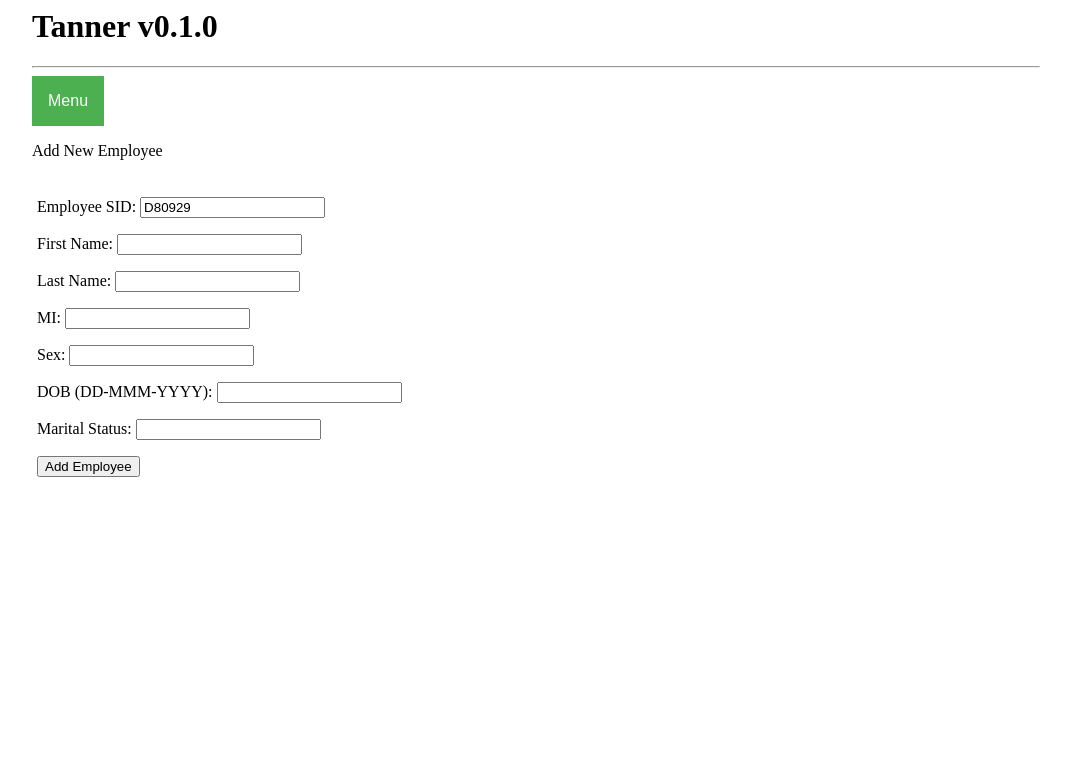
After one commit to chris-conklin/Tanner, a PHP site: page /write_employee_data.php in a window 1280 px wide. The commit adds this page. Shown: the top 783 px of the page, without its empty margins (104-1175 px from the left). Run offline with PHP 8.4, Linux system fonts and the light colour scheme.

Commit message:
Add write_employee_data.php

```diff
--- a/forms/test_employee.php
+++ b/forms/test_employee.php
@@ -26,7 +26,7 @@
 		<p>First Name: <input type="text" name="fname" ></p>
 		<p>Last Name: <input type="text" name="lname" ></p>
 		<p>MI: <input type="text" name="mi" ></p>
-		<p>Sex: <input type="text" name="sex" ></p?
+		<p>Sex: <input type="text" name="sex" ></p>
 		<p>DOB (DD-MMM-YYYY): <input type="text" name="dob" ></p>
 		<p>Marital Status: <input type="text" name="marital" ></p>
 
@@ -44,7 +44,7 @@
 		<p>First Name: <input type="text" name="fname" value=<?php echo $_POST['fname']; ?> /></p>
 		<p>Last Name: <input type="text" name="lname" value=<?php echo $_POST['lname']; ?> /></p>
 		<p>MI: <input type="text" name="mi" value=<?php echo $_POST['mi']; ?> /></p>
-		<p>Sex: <input type="text" name="sex" value=<?php echo $_POST['sex']; ?>/></p>
+		<p>Sex: <input type="text" name="sex" value=<?php echo $_POST['sex']; ?> /></p>
 		<p>DOB (DD-MMM-YYYY): <input type="text" name="dob" value=<?php echo $_POST['dob']; ?> /></p>
 		<p>Marital Status: <input type="text" name="marital" value=<?php echo $_POST['marital']; ?> /></p>
 
--- /dev/null
+++ b/forms/write_employee_data.php
@@ -0,0 +1,65 @@
+<?php
+
+	require_once('../config/config.php');
+	require_once('../lib/tanner_sid.php');
+	include_once('../tanner.php');
+?>
+<html>
+<head>
+<style>
+	body { padding-left: 10%;
+	       padding-right: 10%;
+        }
+	.submitted { background-color: grey; padding: 5px; }
+	.unsubmitted { background-color: white; padding: 5px; }
+</style>
+<script>
+
+</script>
+</head>
+<body>
+<?php
+	if(empty($_POST["sid"])) {
+	//if(!isset($_POST[]) {
+//		echo "Not posted. Here's your sid: " . generate_sid();
+?>
+	<p>Add New Employee</p>
+	<form action=".php" method="POST">
+	<div class="unsubmitted">
+		<p>Employee SID: <input type="text" name="sid" value=<?php echo generate_sid(); ?>></p>
+		<p>First Name: <input type="text" name="fname" ></p>
+		<p>Last Name: <input type="text" name="lname" ></p>
+		<p>MI: <input type="text" name="mi" ></p>
+		<p>Sex: <input type="text" name="sex" ></p>
+		<p>DOB (DD-MMM-YYYY): <input type="text" name="dob" ></p>
+		<p>Marital Status: <input type="text" name="marital" ></p>
+
+		<input type="submit" value="Add Employee" >
+	</div>
+	</form>
+
+<?php
+   	}
+	else {
+?>
+
+	<p>Employee Added Successfully</p>
+  	<form action="review.php" method="post">
+	<div class="submitted">
+
+		<p>Employee SID: <input type="text" name="sid" value=<?php echo $_POST['sid']; ?>  readonly="readonly" /></p>
+		<p>First Name: <input type="text" name="fname" value=<?php echo $_POST['fname']; ?>  readonly="readonly" /></p>
+		<p>Last Name: <input type="text" name="lname" value=<?php echo $_POST['lname']; ?>  readonly="readonly" /></p>
+		<p>MI: <input type="text" name="mi" value=<?php echo $_POST['mi']; ?>  readonly="readonly" /></p>
+		<p>Sex: <input type="text" name="sex" value=<?php echo $_POST['sex']; ?>  readonly="readonly" /></p>
+		<p>DOB (DD-MMM-YYYY): <input type="text" name="dob" value=<?php echo $_POST['dob']; ?>  readonly="readonly" /></p>
+		<p>Marital Status: <input type="text" name="marital" value=<?php echo $_POST['marital']; ?>  readonly="readonly" /></p>
+
+	</div>
+	</form>
+</body>
+</html>
+<?php
+	}
+
+?>
```
